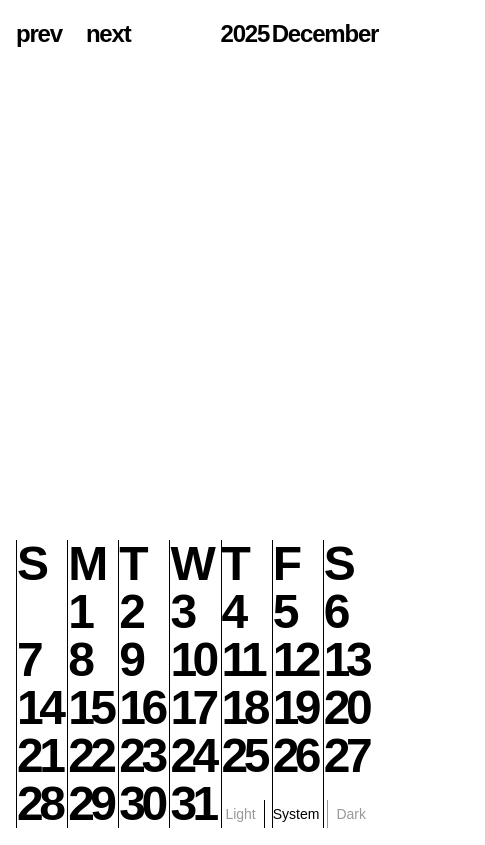
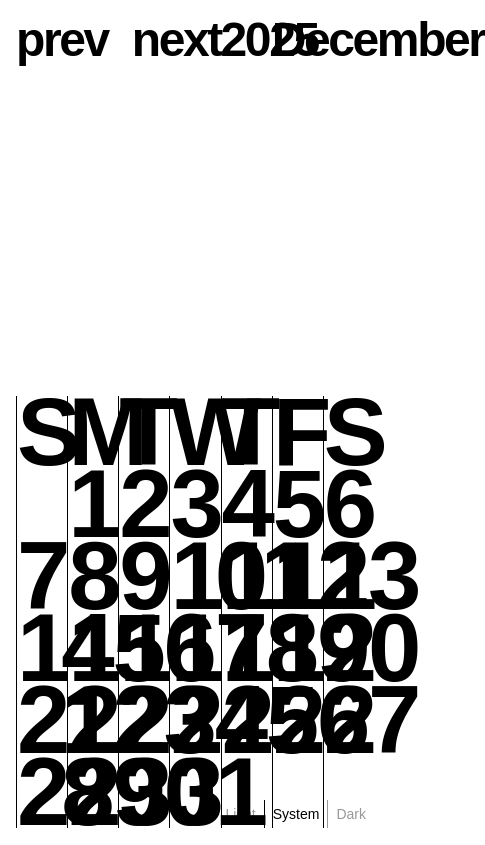
Before and after one commit to boldlybryan/stendigcal, a React (Vite) app: page / in a window 390 px wide. Shown: the whole page, 485 px wide, since content can reach past the window. Built offline with nearby package versions, Linux system fonts and the light colour scheme; a web font is replaced by a local one.

Commit message:
Refactor App component layout for improved responsiveness and update styles for better visual hierarchy; remove unused CSS variables

```diff
--- a/src/App.jsx
+++ b/src/App.jsx
@@ -40,8 +40,9 @@ function App() {
   };
 
   return (
-    <div className='font-display p-4 flex flex-col justify-between h-screen dark:bg-black dark:text-white'>
-      <div className='grid grid-cols-7 tracking-tighter' style={{ fontSize: 'var(--header-size)' }}>
+    <div className='h-screen w-screen flex items-center justify-center dark:bg-black dark:text-white'>
+      <div className='font-display p-4 flex flex-col justify-between h-full w-full max-w-4xl'>
+        <div className='grid grid-cols-7 tracking-tighter text-5xl'>
           <div className='col-span-3 flex gap-6'>
             <button onClick={prev}>prev</button>
             <button onClick={next}>next</button>
@@ -49,13 +50,14 @@ function App() {
           <div className='col-5'>{year}</div>
           <div className='col-span-2'>{monthName}</div>
         </div>
-      <ThemeSwitcher />
         <div>
-        <div className='grid grid-cols-7' style={{ fontSize: 'var(--day-size)' }}>
-          {weekdays.map((day, i) => <div key={`h${i}`} className="border-l leading-none tracking-[-0.095em]">{day}</div>)}
-          {cells.map((d, i) => <div key={i} className="border-l leading-none tracking-[-0.095em]">{d}</div>)}
+          <div className='grid grid-cols-7 text-8xl'>
+            {weekdays.map((day, i) => <div key={`h${i}`} className="border-l leading-[0.75] tracking-[-0.095em]">{day}</div>)}
+            {cells.map((d, i) => <div key={i} className="border-l leading-[0.75] tracking-[-0.095em]">{d}</div>)}
           </div>
         </div>
+      </div>
+      <ThemeSwitcher />
     </div>
   );
 }
--- a/src/index.css
+++ b/src/index.css
@@ -1,8 +1,3 @@
-:root {
-  --day-size: max(3rem, min(12vw, 14vh));
-  --header-size: max(1.5rem, 5vw);
-}
-
 .font-display {
   font-family: "neue-haas-grotesk-display", sans-serif;
   font-weight: 600;
```
Lines whose indentation alone changed are shown as unchanged.
